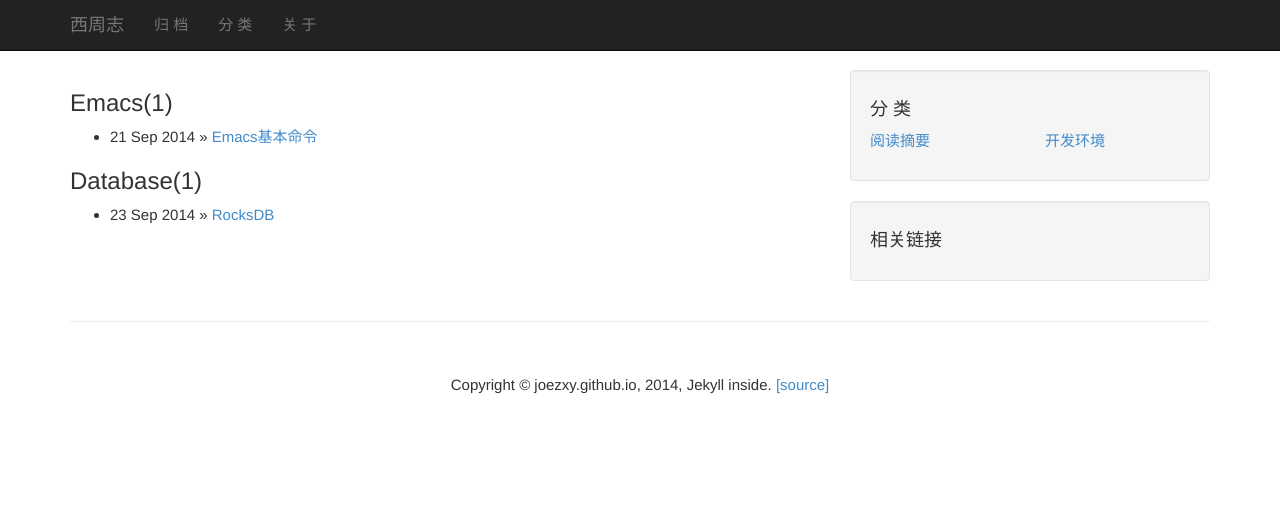
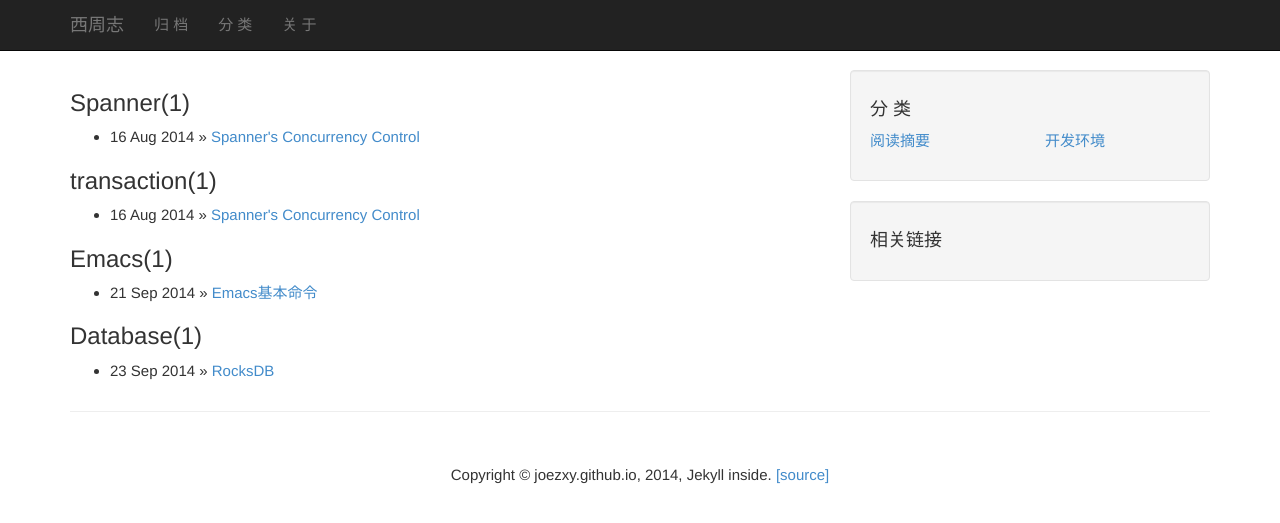
Before and after one commit to joezxy/joezxy.github.io, a Jekyll site: the page built from tags.md, in a window 1280 px wide. Shown: the top 523 px of the page. Built offline with Jekyll 4.4.1, drawn with Linux system fonts in a browser that asks for light colours; Markdown is read by kramdown in place of the engine named in the settings.

Commit message:
Update 2014-08-16-spanner-concurrency-control.md

```diff
--- a/_posts/2014-08-16-spanner-concurrency-control.md
+++ b/_posts/2014-08-16-spanner-concurrency-control.md
@@ -1,4 +1,9 @@
-# Spanner's Concurrency Control
+---
+layout: post
+category: "read"
+title:  "Spanner's Concurrency Control"
+tags: [Spanner, transaction]
+---
 
 ### 1. Data Model
 Spanner是一个具有事务能力的数据服务。它存储对象的集合。对象被分布到一组服务器上。每个服务器都使用Paxos状态机进行复制，每个复制组在某个时刻有一个主节点。在下面的讨论中，我们将略过复制的内部细节，将每个复制组看作是单个服务器。我们使用大写字母来标记对象，如A，B，C等
```
